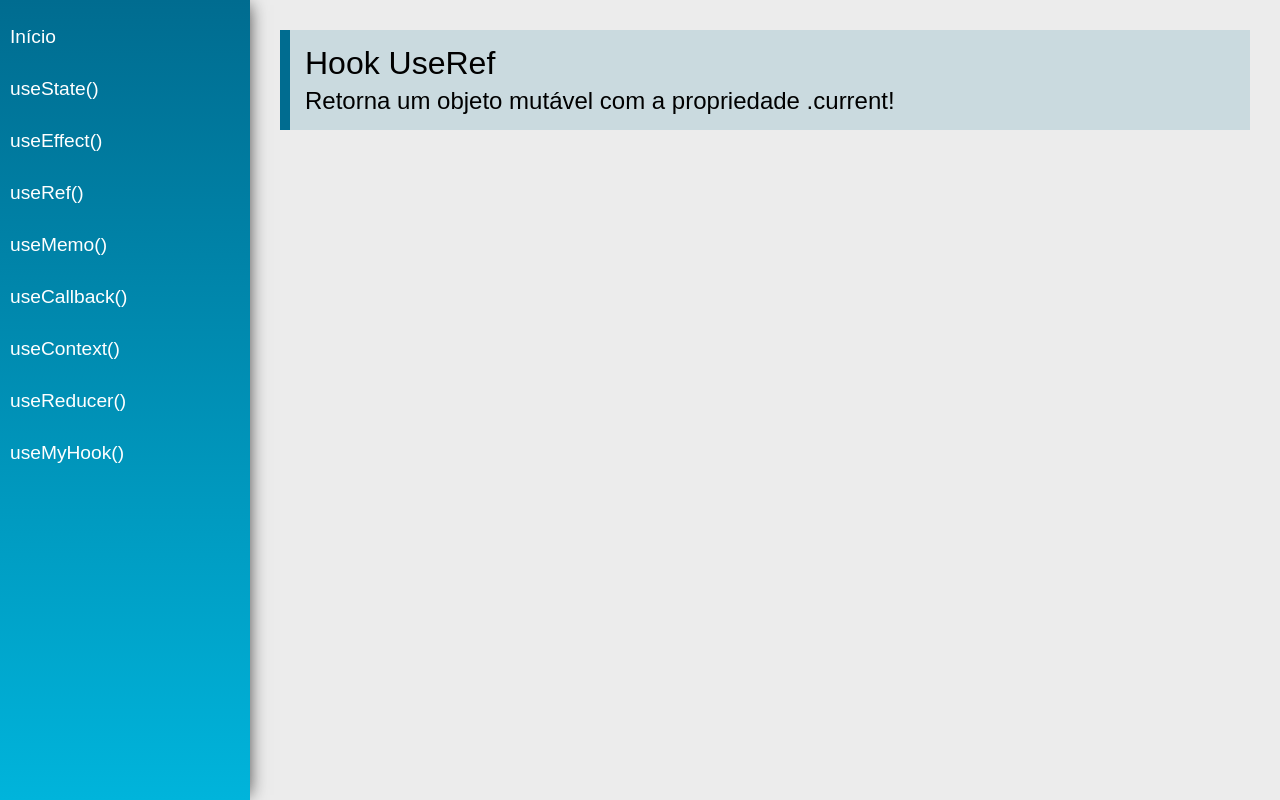
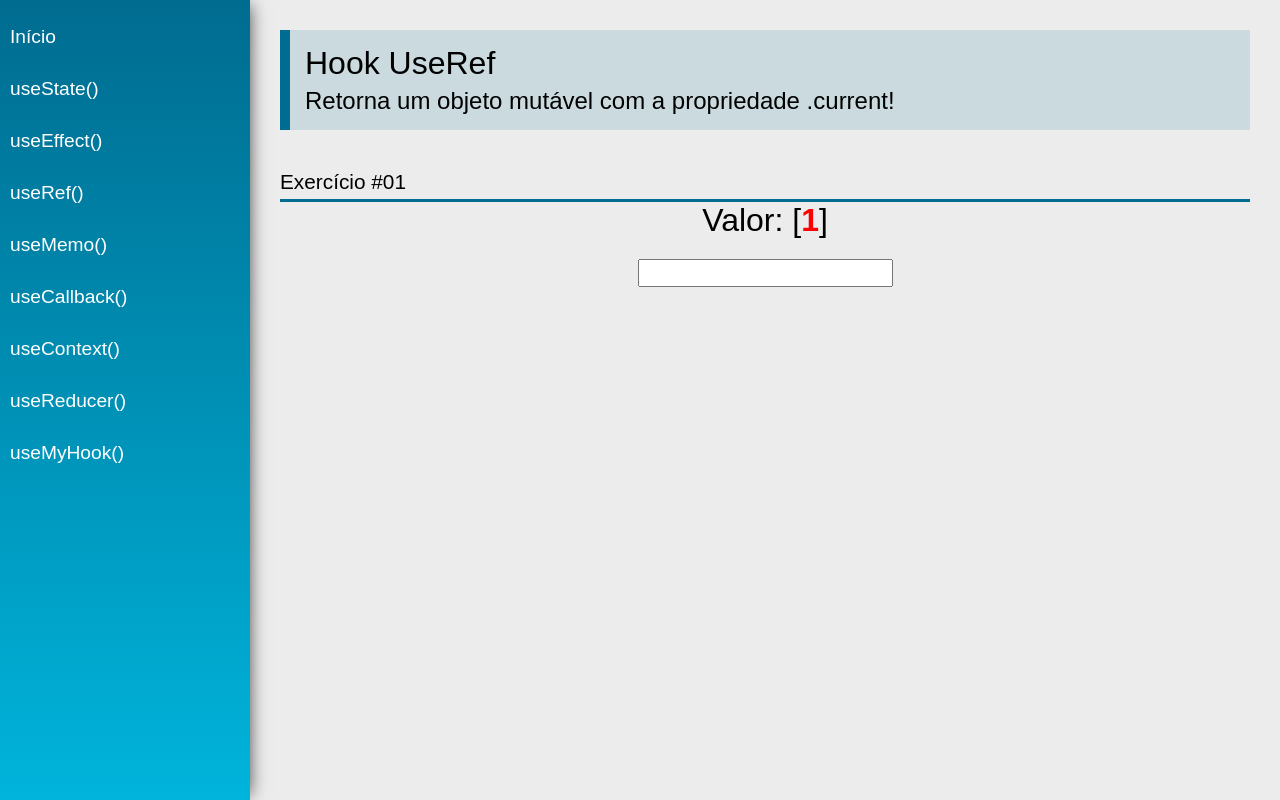
Before and after one commit to celsovit/react-hooks, a React (Create React App) app: page /useRef in a window 1280 px wide. Built offline with nearby package versions, Linux system fonts and the light colour scheme.

Commit message:
UseRef() para contar número de renderizações

```diff
--- a/src/views/examples/UseRef.jsx
+++ b/src/views/examples/UseRef.jsx
@@ -1,12 +1,37 @@
+import { useRef, useState } from 'react'
+
 import PageTitle from '../../components/layout/PageTitle'
+import SectionTitle from '../../components/layout/SectionTitle'
 
 const UseRef = (props) => {
+
+    const [ value1 , setvalue1 ] = useState("")
+    const count = useRef(0)
+
+    count.current = count.current + 1
+
     return (
         <div className="UseRef">
             <PageTitle
                 title="Hook UseRef"
                 subtitle="Retorna um objeto mutável com a propriedade .current!"
             />
+
+            <SectionTitle title="Exercício #01" />
+            <div className="center">
+                <div>
+                    <span className="text">Valor: </span>
+                    <span className="text">{ value1 } [</span>
+                    <span className="text red">{ count.current }</span>
+                    <span className="text">]</span>
+                </div>
+                <input
+                    type="text"
+                    className="input"
+                    value={ value1 }
+                    onChange={ e => setvalue1(e.target.value) }
+            />
+            </div>
         </div>
     )
 }
```
Also changed, not shown: 1 other file (tests, documents, lock files or other folders).
